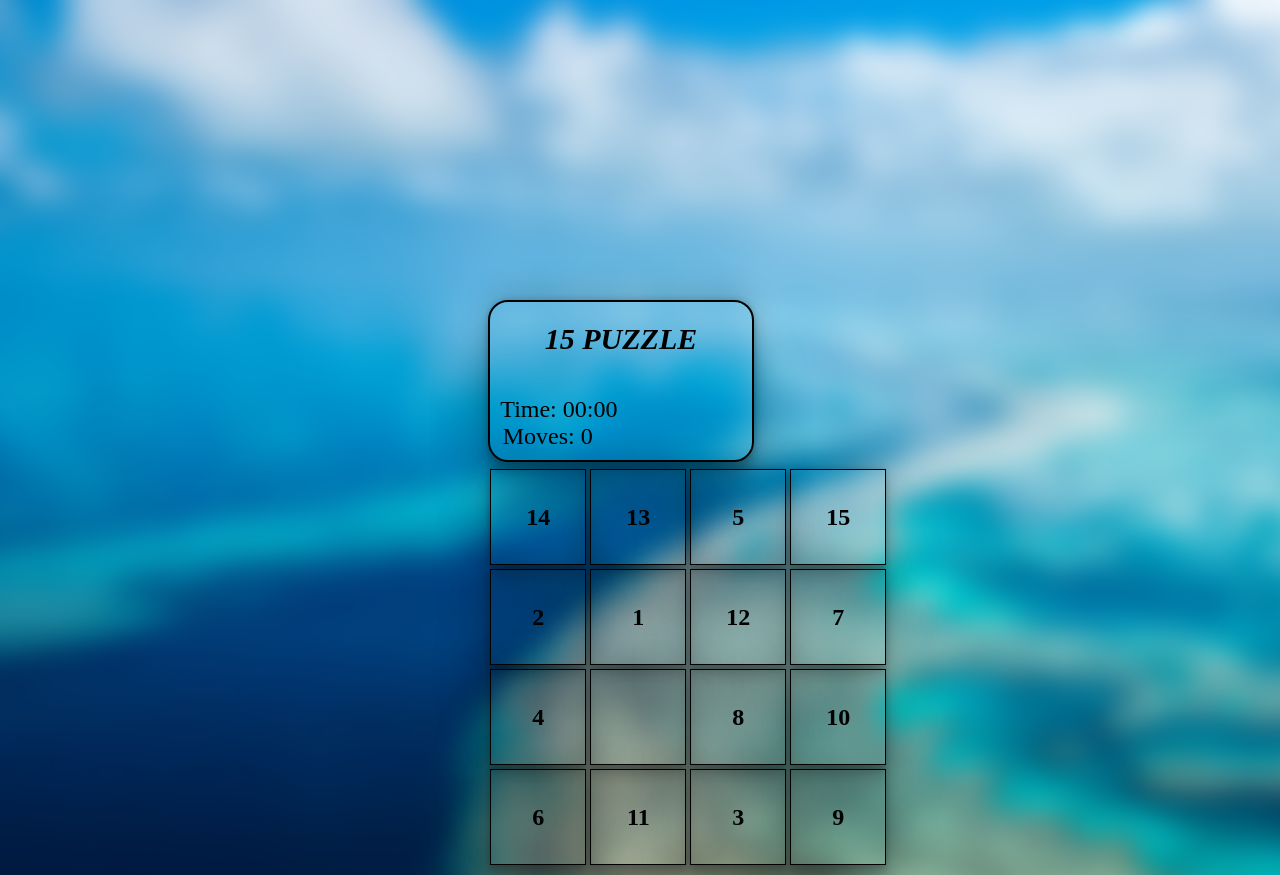
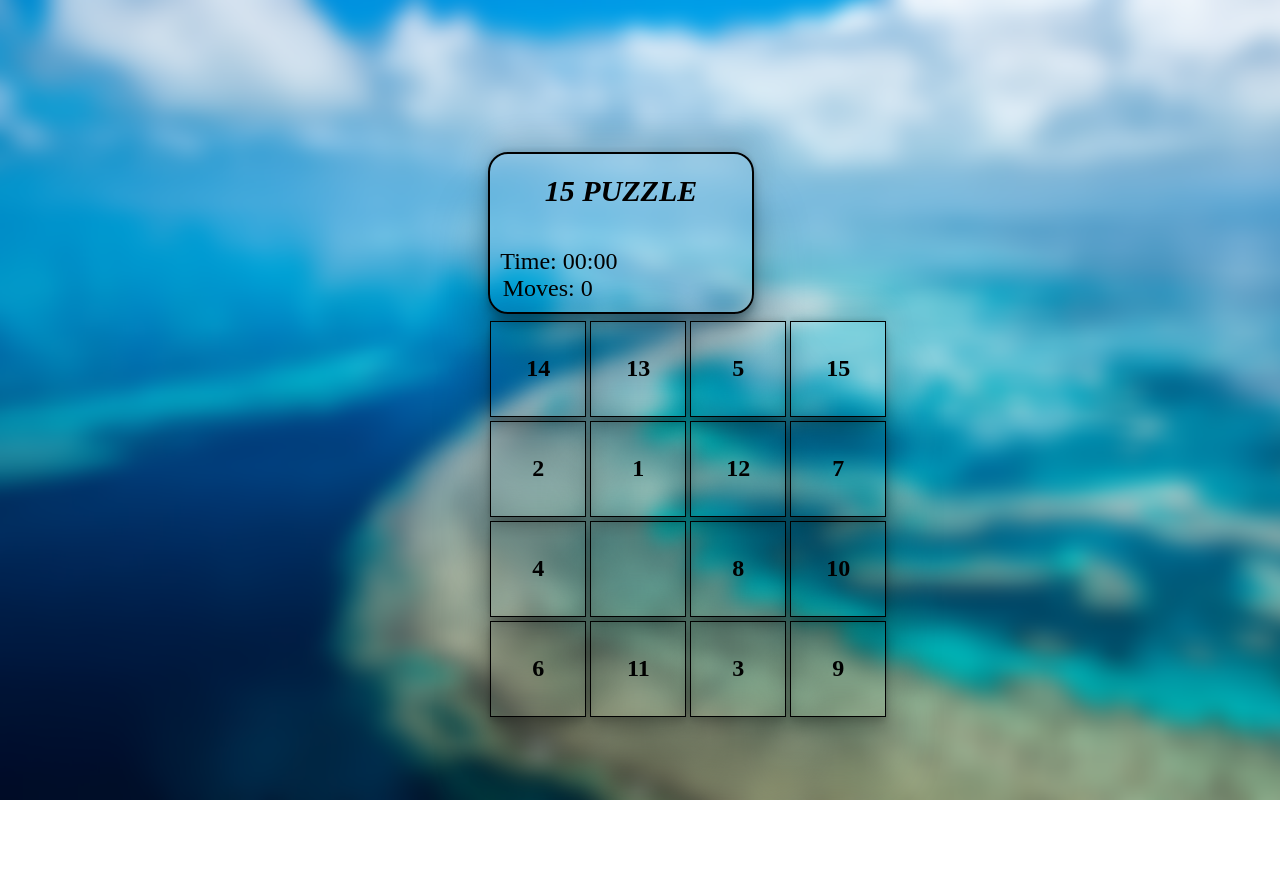
Before and after one commit to MrGaben/15puzzle, a plain HTML site: page 15puzzle/15puzzle.html in a window 1280 px wide. After the commit the page ends 800 px from the top, so only its background shows below. Drawn offline with Linux system fonts and the light colour scheme.

Commit message:
Update 15puzzle-style.css

```diff
--- a/15puzzle/15puzzle-style.css
+++ b/15puzzle/15puzzle-style.css
@@ -3,6 +3,7 @@
     margin-top: 5px;
     margin-left: 38%;
     margin-right: 50%;
+    align-content: center;
     grid-template-columns: repeat(4, 100px);
     grid-template-rows: repeat(4, 100px);
 }
@@ -45,7 +46,7 @@
 
   #wrapper {
     border: 1px  ;
-    margin-top: 300px;
+    margin-top: 12%;
     margin-left: 38%;
     border: solid;
     margin-right: 41%;
@@ -72,4 +73,7 @@
 
 body {
     background-image: url("image.png");
+    background-repeat: no-repeat;
+    background-attachment: fixed;
+    background-size: cover;
 }
```
